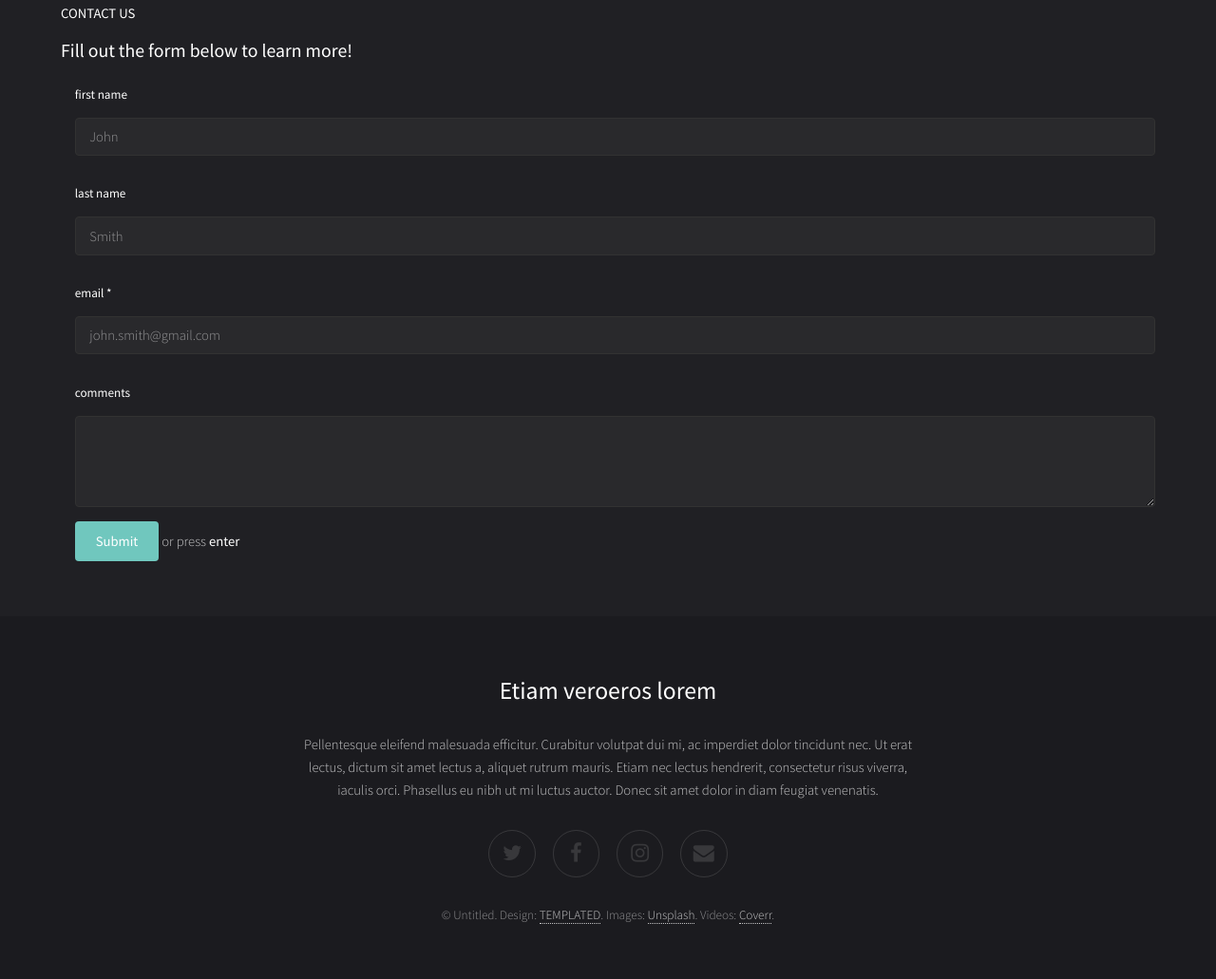
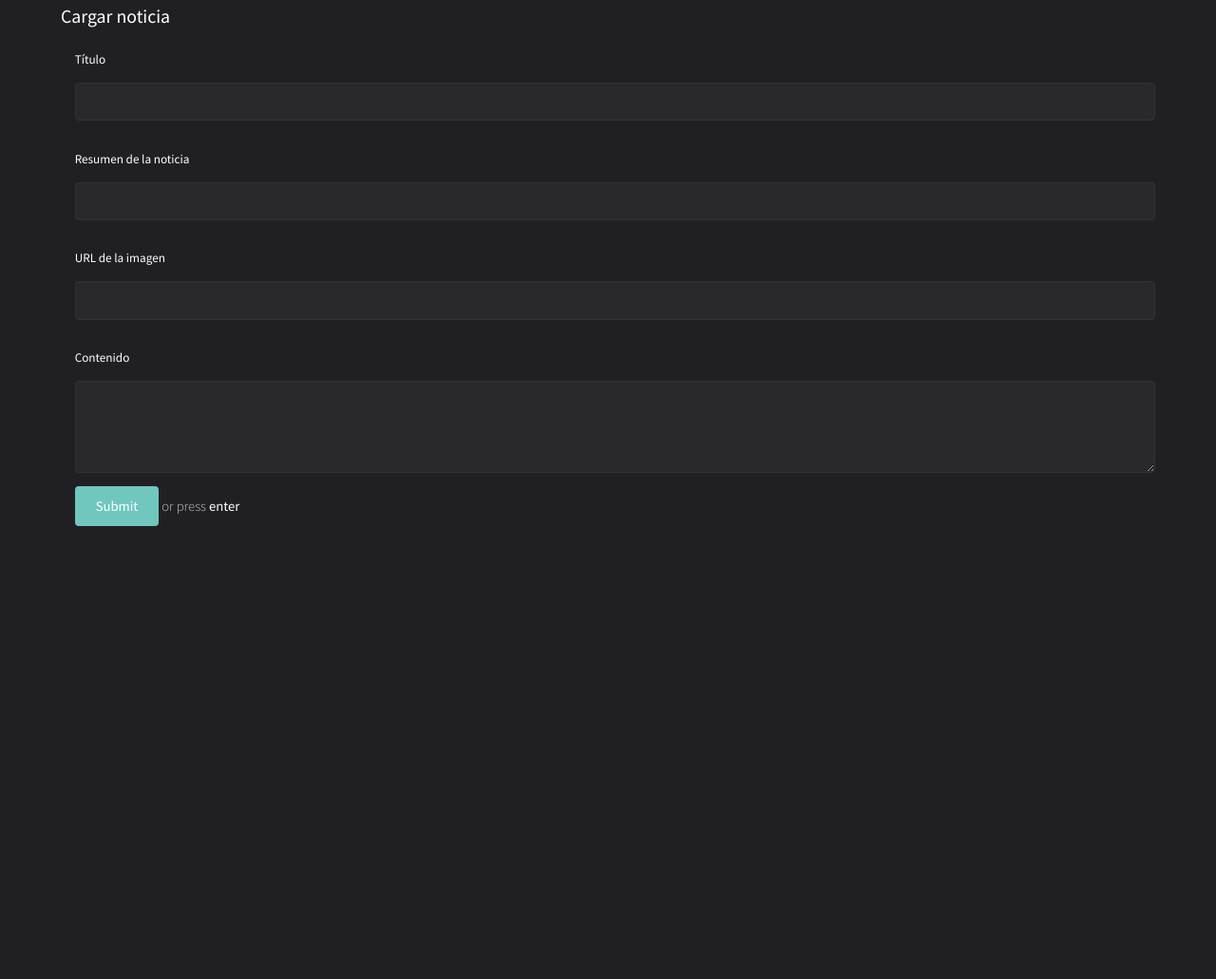
Before and after one commit to pballan/jakaton, a website: page templates/catastrofe.html in a window 1280 px wide. Shown: the part 616-1647 px from the top of the page at 95% size. After the commit the page ends 1229 px from the top, so only its background shows below. Drawn offline with Linux system fonts and the light colour scheme.

Commit message:
cambios en post de noticia

```diff
--- a/templates/catastrofe.html
+++ b/templates/catastrofe.html
@@ -37,29 +37,29 @@
 
 	<div class="container">
 	  <div class="row header">
-	    <h1>CONTACT US &nbsp;</h1>
-	    <h3>Fill out the form below to learn more!</h3>
+	    <h3>Cargar noticia</h3>
 	  </div>
 	  <div class="row body">
-	    <form action="#">
+
+	    <form action="/cargar_catastrofe" method="GET">
 	      <ul>
 
 	          <p>
-	            <label for="first_name">first name</label>
-	            <input type="text" name="first_name" placeholder="John" />
+	            <label for="first_name">Título</label>
+	            <input type="text" name="titulo" placeholder="" />
 	          </p>
 	          <p>
-	            <label for="last_name">last name</label>
-	            <input type="text" name="last_name" placeholder="Smith" />
+	            <label for="last_name">Resumen de la noticia</label>
+	            <input type="text" name="noticia" placeholder="" />
 	          </p>
 
 	          <p>
-	            <label for="email">email <span class="req">*</span></label>
-	            <input type="email" name="email" placeholder="john.smith@gmail.com" />
+	            <label for="email">URL de la imagen </span></label>
+	            <input type="text" name="imagen" placeholder="" />
 	          </p>
 
-	          <label for="comments">comments</label>
-	          <textarea cols="46" rows="3" name="comments"></textarea>
+	          <label for="comments">Contenido</label>
+	          <textarea cols="46" rows="3" name=""></textarea>
 
 
 	        <p>
@@ -74,21 +74,6 @@
 					</div>
 				</div>
 
-			<!-- Footer -->
-				<footer id="footer">
-					<div class="inner">
-						<h2>Etiam veroeros lorem</h2>
-						<p>Pellentesque eleifend malesuada efficitur. Curabitur volutpat dui mi, ac imperdiet dolor tincidunt nec. Ut erat lectus, dictum sit amet lectus a, aliquet rutrum mauris. Etiam nec lectus hendrerit, consectetur risus viverra, iaculis orci. Phasellus eu nibh ut mi luctus auctor. Donec sit amet dolor in diam feugiat venenatis. </p>
-
-						<ul class="icons">
-							<li><a href="#" class="icon fa-twitter"><span class="label">Twitter</span></a></li>
-							<li><a href="#" class="icon fa-facebook"><span class="label">Facebook</span></a></li>
-							<li><a href="#" class="icon fa-instagram"><span class="label">Instagram</span></a></li>
-							<li><a href="#" class="icon fa-envelope"><span class="label">Email</span></a></li>
-						</ul>
-						<p class="copyright">&copy; Untitled. Design: <a href="https://templated.co">TEMPLATED</a>. Images: <a href="https://unsplash.com/">Unsplash</a>. Videos: <a href="http://coverr.co/">Coverr</a>.</p>
-					</div>
-				</footer>
 
 		<!-- Scripts -->
 			<script src="../assets/js/jquery.min.js"></script>
```
Also changed, not shown: templates/index.html (+1 -1 lines).
